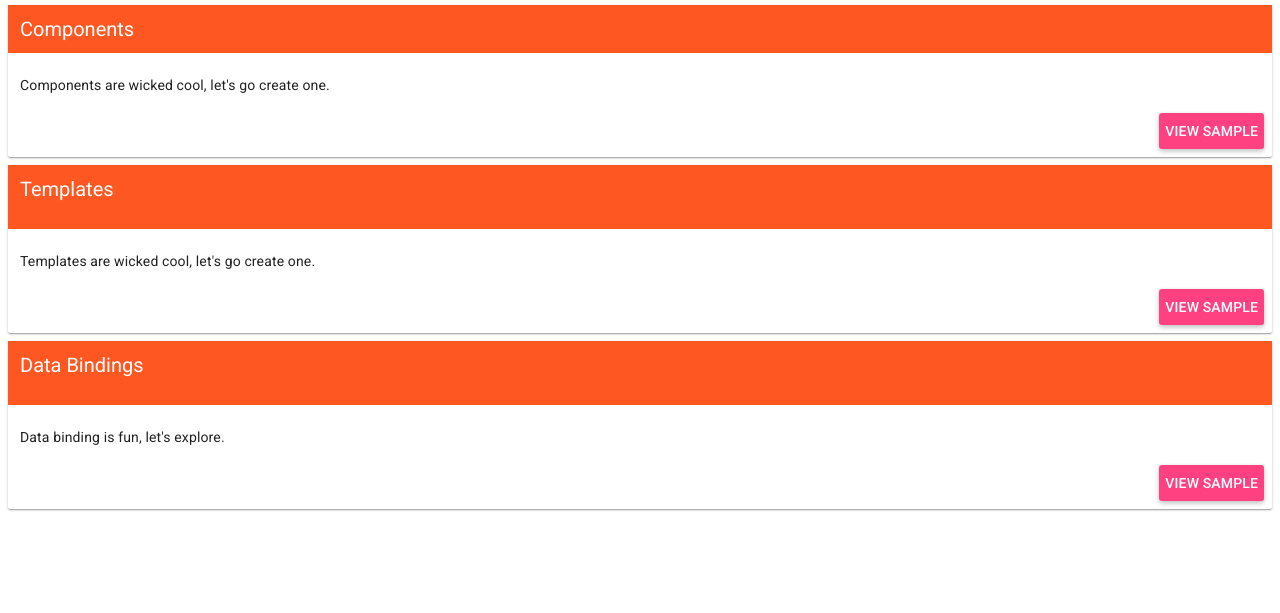
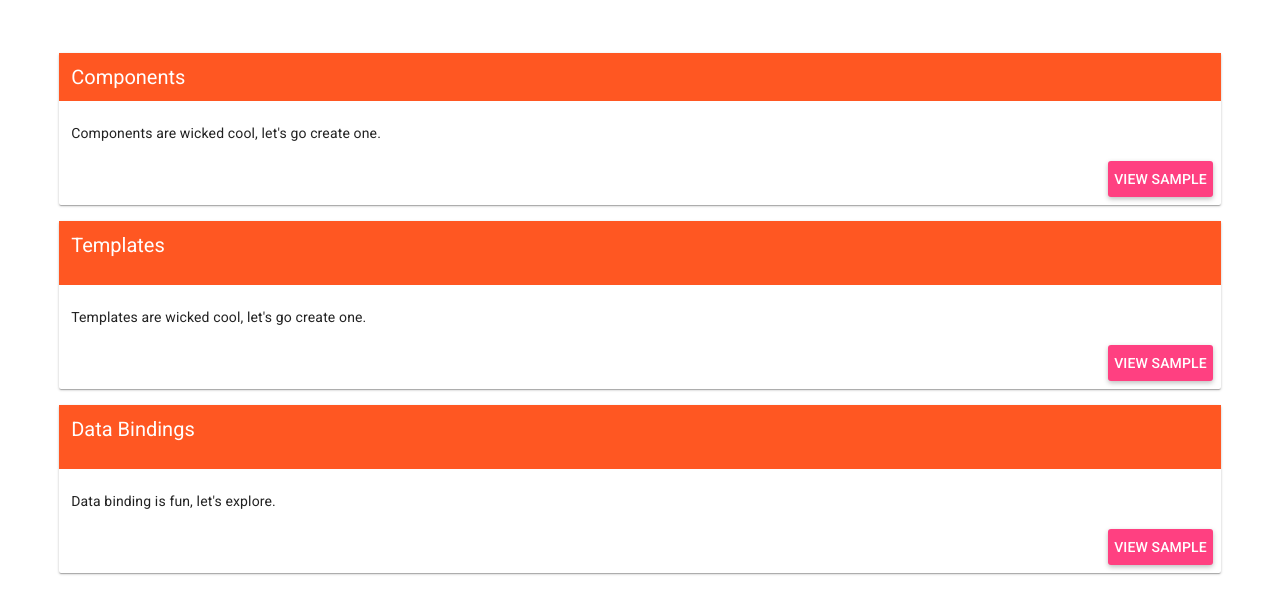
Before and after one commit to johnpapa/angular-2-first-look-launcher, a website: page index.html in a window 1280 px wide. Shown: the part 67-680 px from the top of the page. Drawn offline with Linux system fonts and the light colour scheme.

Commit message:
added md-content

```diff
--- a/assets/app.css
+++ b/assets/app.css
@@ -14,6 +14,14 @@ a {
 
 .md-headline {
   font-size: 20px;
+}
+md-content {
+  margin: 8px auto !important;
+  width: 92%;
+}
+
+md-card {
+  margin: 16px 8px !important;
 }
 
 md-card md-card-title {
@@ -34,6 +42,7 @@ md-toolbar.dark {
   background-position: center center;
   padding: 1em 2em;
 }
+/*End Custom Styles*/
 
 
 /* Toolbar area */
--- a/index.html
+++ b/index.html
@@ -37,7 +37,7 @@
     </div>
   </md-toolbar>
 
-
+  <md-content flex="">
     <md-card>
       <md-toolbar class="md-primary md-hue-0 card-title">
         <md-card-title>
@@ -95,6 +95,7 @@
           <a ng-href="examples/sample.html" target="_blank">View Sample</a></md-button>
       </md-card-actions>
     </md-card>
+  </md-content>
 
   <script src="assets/angular.min.js"></script>
   <script src="assets/angular-animate.min.js"></script>
```
Lines whose indentation alone changed are shown as unchanged.
